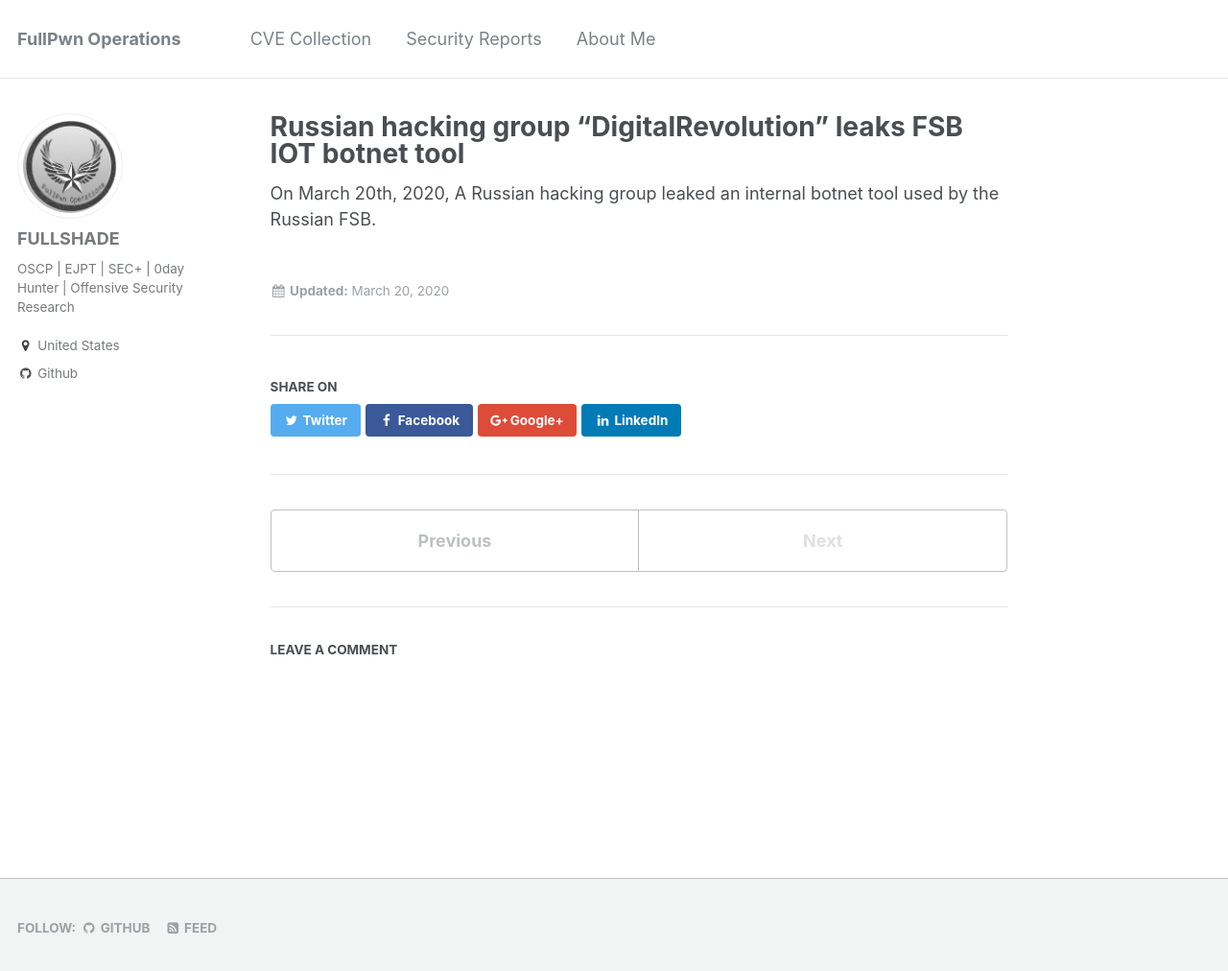
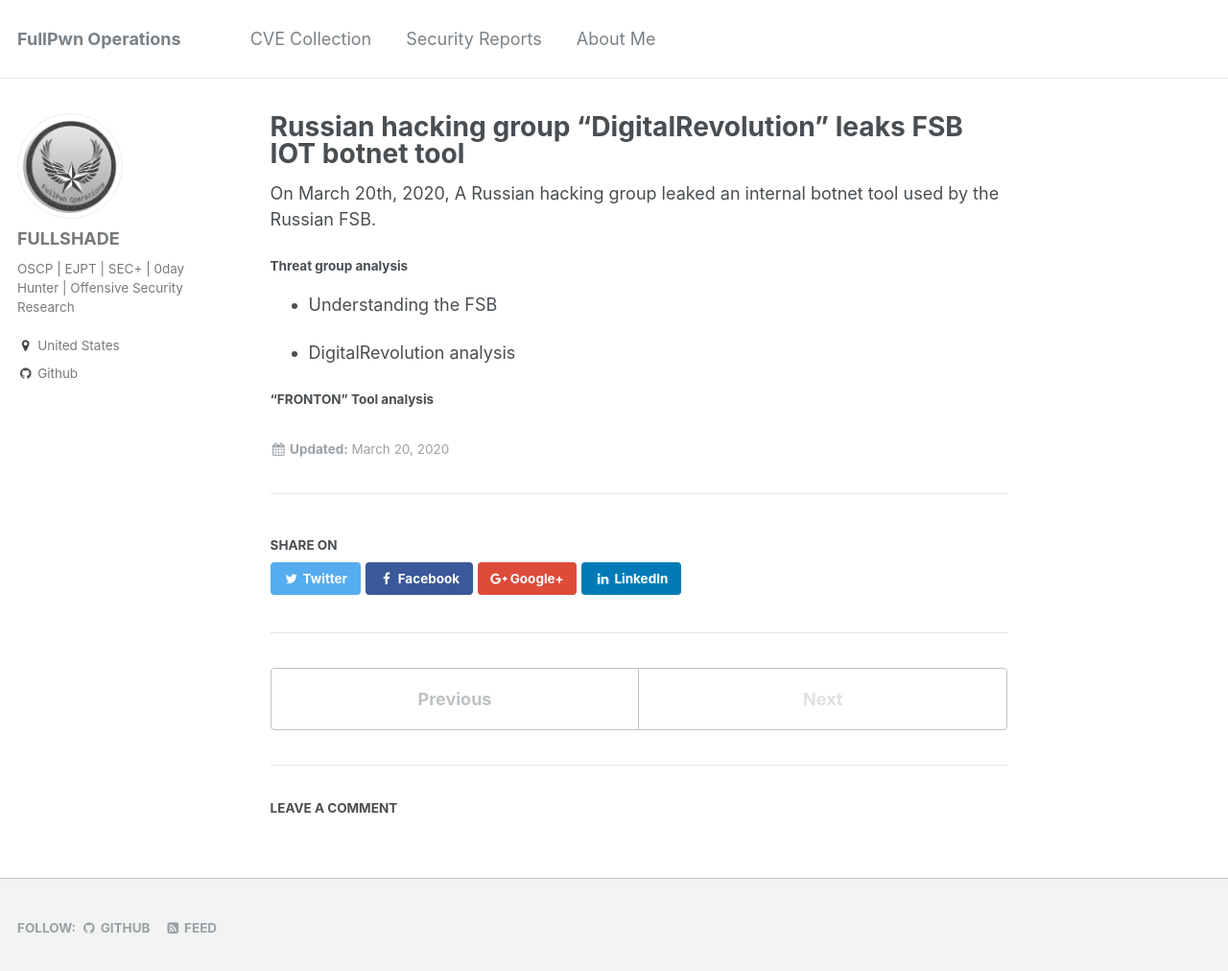
Before and after one commit to asdyxcyxc/FULLSHADE.github.io, a Jekyll site: the page built from _posts/2020-03-20-russian-fronton.md, in a window 1280 px wide and 1025 px high. Shown: the top 1012 px of the window at 96% size. Built offline with Jekyll 4.4.1, drawn with Linux system fonts in a browser that asks for light colours; comment, search, counter and statistics services are not loaded.

Commit message:
Update 2020-03-20-russian-fronton.md

```diff
--- a/_posts/2020-03-20-russian-fronton.md
+++ b/_posts/2020-03-20-russian-fronton.md
@@ -4,3 +4,11 @@
 ---
 
 On March 20th, 2020, A Russian hacking group leaked an internal botnet tool used by the Russian FSB.
+
+#### Threat group analysis
+
+- Understanding the FSB
+
+- DigitalRevolution analysis
+
+#### "FRONTON" Tool analysis
```
